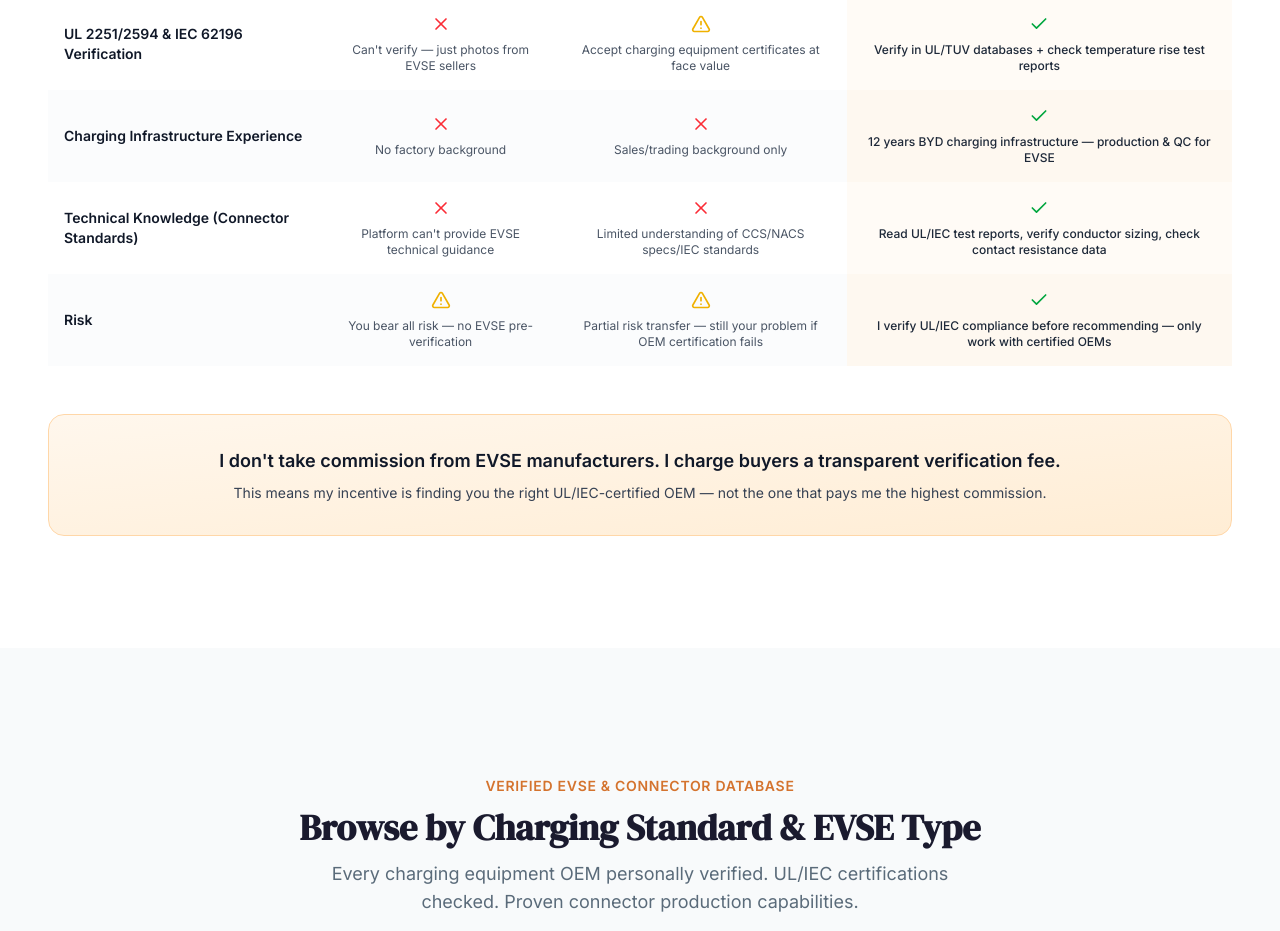
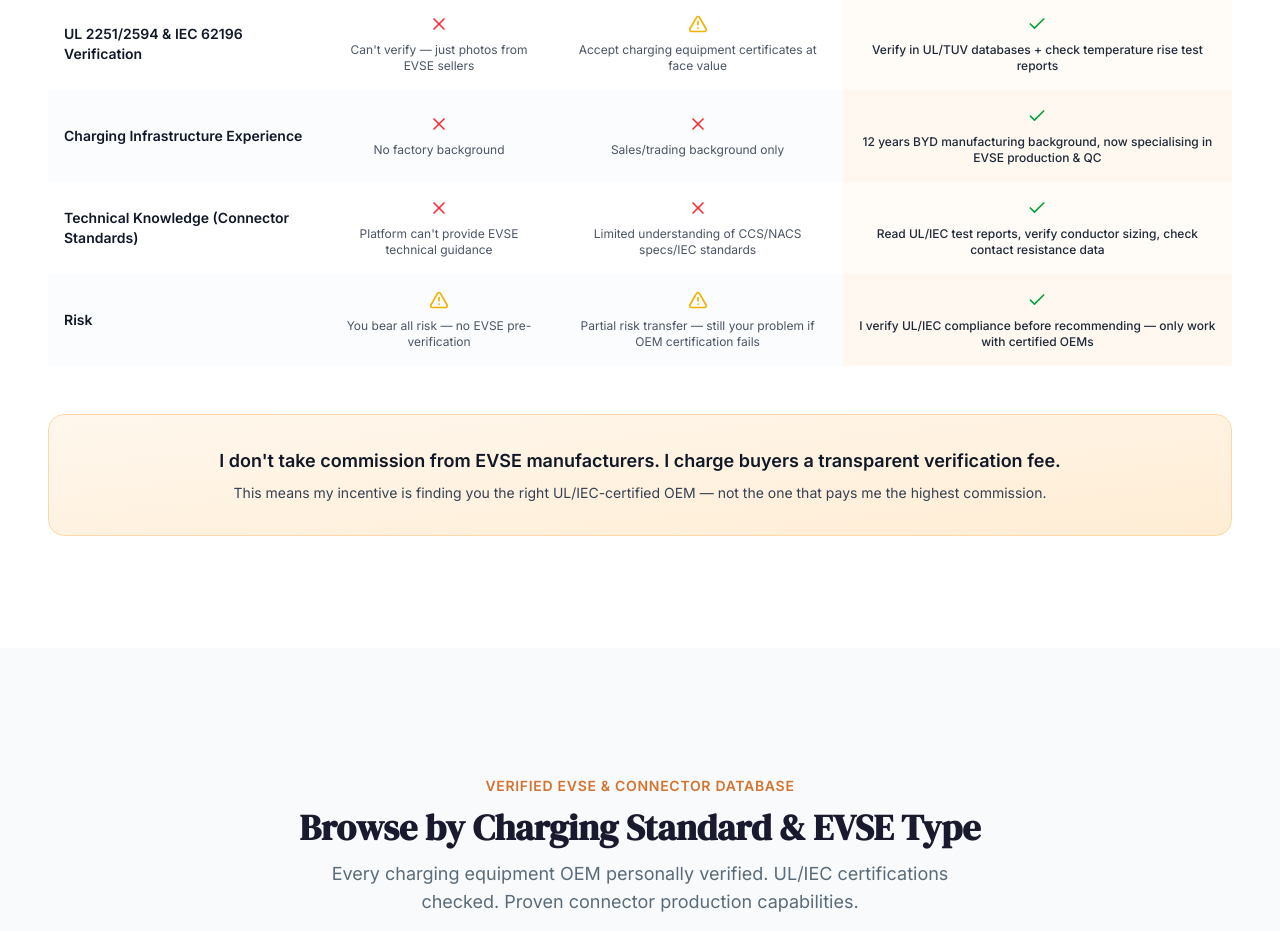
Before and after one commit to ghz98315/pearlgate, a Next.js app: page / in a window 1280 px wide. Shown: the part 4884-5815 px from the top of the page. Built offline with nearby package versions, Linux system fonts and the light colour scheme; no server answers; the database is empty.

Commit message:
fix: 修正 BYD 背景表述,避免 "charging infrastructure" 误导
WhyPearlGate 对比表与 supplier-match Expert Guidance 卡两处统一改为
"BYD manufacturing background, now specialising in EVSE",与全站口径
对齐(主推 portable / cable / wallbox,不是 DC 快充桩)。

```diff
--- a/src/app/supplier-match/page.tsx
+++ b/src/app/supplier-match/page.tsx
@@ -324,7 +324,7 @@ export default function SupplierMatchPage() {
                 {
                   icon: Lightbulb,
                   title: "Expert Guidance",
-                  desc: "12 years BYD charging infrastructure experience. Evaluate suppliers using OEM-level criteria.",
+                  desc: "12 years BYD manufacturing background, now specialising in EVSE. Evaluate suppliers using OEM-level criteria.",
                 },
                 {
                   icon: TrendingUp,
--- a/src/components/WhyPearlGate.tsx
+++ b/src/components/WhyPearlGate.tsx
@@ -36,7 +36,7 @@ const comparisonData = [
     tradingCompany: { status: "no", text: "Sales/trading background only" },
     pearlgate: {
       status: "yes",
-      text: "12 years BYD charging infrastructure — production & QC for EVSE",
+      text: "12 years BYD manufacturing background, now specialising in EVSE production & QC",
     },
   },
   {
```
